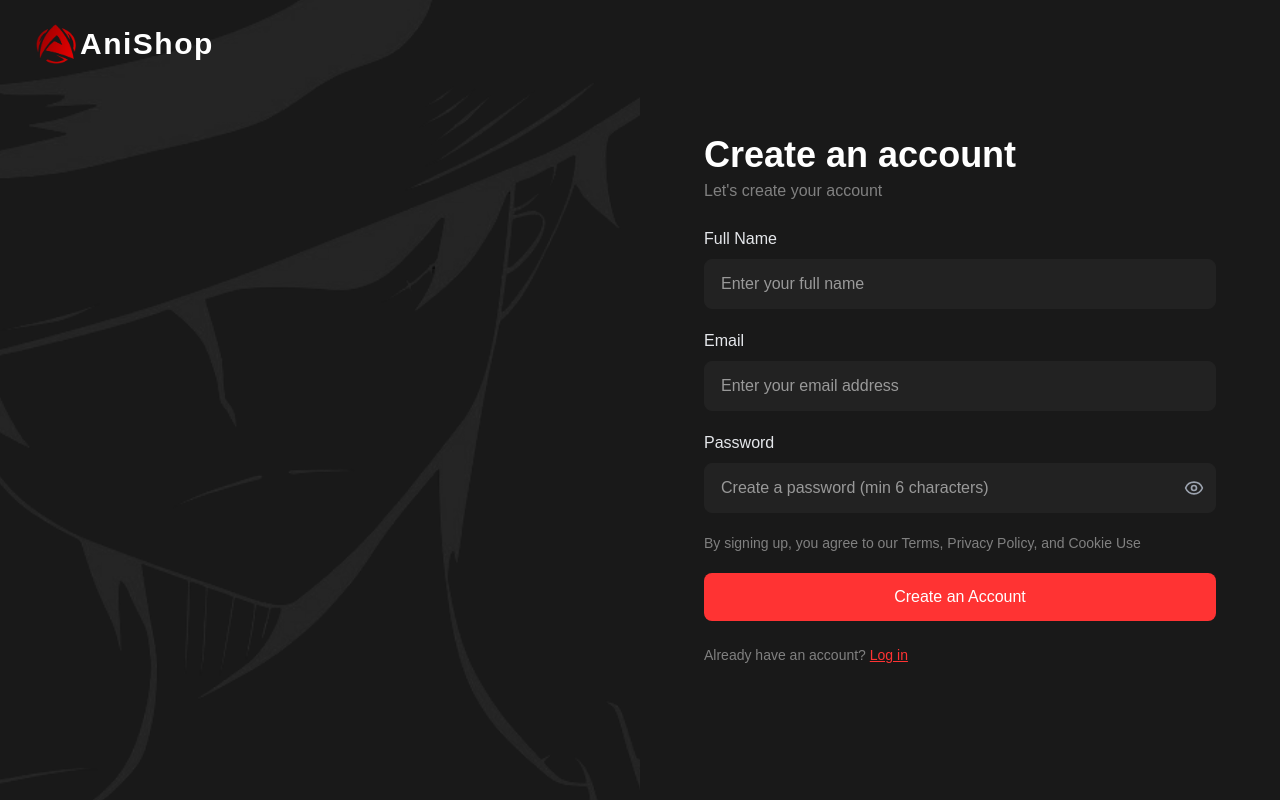
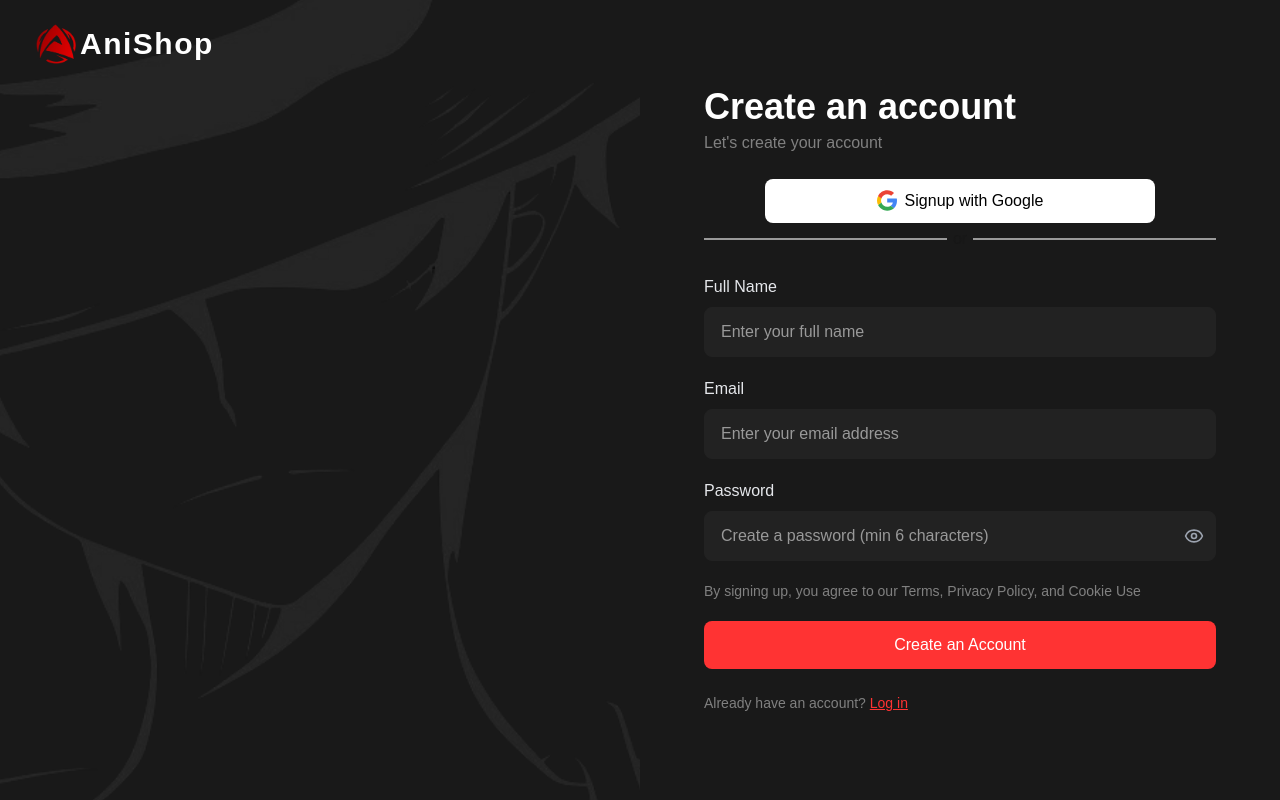
Before and after one commit to AniShop-org/web_app, a Next.js app: page /signup in a window 1280 px wide. Built offline with nearby package versions, Linux system fonts and the light colour scheme; no server answers.

Commit message:
added google login and signup

```diff
--- a/app/layout.js
+++ b/app/layout.js
@@ -1,6 +1,8 @@
 import localFont from "next/font/local";
 import "./globals.css";
 import { Suspense } from "react";
+import { GoogleOAuthProvider } from "@react-oauth/google";
+
 
 const geistSans = localFont({
   src: "./fonts/GeistVF.woff",
@@ -29,9 +31,11 @@ export default function RootLayout({ children }) {
       <body
         className={`${geistSans.variable} ${geistMono.variable} antialiased bg-[#191919]`}
       >
-        <Suspense>
-          {children}
-        </Suspense>
+        <GoogleOAuthProvider clientId={`${process.env.NEXT_PUBLIC_GOOGLE_CLIENT_ID}`}>
+          <Suspense>
+            {children}
+          </Suspense>
+        </GoogleOAuthProvider>
       </body>
     </html>
   );
--- a/app/search/page.js
+++ b/app/search/page.js
@@ -168,7 +168,7 @@ export default function SearchResults() {
               <>
                   <div className="flex md:gap-4 gap-2">
                   <button
-                    onClick={() => router.push('/')}
+                    onClick={() => router.back()}
                     className="pr-2 py-2 text-sm text-white rounded-lg flex items-center gap-2"
                   >
                       <svg xmlns="http://www.w3.org/2000/svg" className="h-5 w-4 sm:h-6 sm:w-5" fill="none" viewBox="0 0 24 24" stroke="currentColor">
--- a/app/signup/page.js
+++ b/app/signup/page.js
@@ -5,6 +5,8 @@ import Link from "next/link";
 import { useEffect, useState } from "react";
 import { useRouter } from "next/navigation";
 import { Eye, EyeOff } from "lucide-react";
+import { useGoogleLogin } from "@react-oauth/google";
+import Swal from "sweetalert2";
 
 const validateEmail = (email) => {
     const emailRegex = /^[^\s@]+@[^\s@]+\.[^\s@]+$/;
@@ -118,6 +120,81 @@ export default function Signup() {
             setLoading(false);
         }
     };
+    const signUpWithGoogle = useGoogleLogin({
+        scope: 'openid email profile',
+        onSuccess: async (tokenResponse) => {
+            try {
+                setLoading(true)
+                const userInfo = await fetch(
+                    'https://www.googleapis.com/oauth2/v3/userinfo',
+                    {
+                        headers: {
+                            'Authorization': `Bearer ${tokenResponse.access_token}`,
+                        },
+                    }
+                );
+
+                const userData = await userInfo.json();
+
+
+                const googleUser = {
+                    email: userData.email,
+                    username: userData.name,
+                    profilePhoto: userData.picture,
+                };
+                try {
+
+                    const response = await fetch(
+                        "https://anishop-backend-test.onrender.com/api/v1/user/auth/signup",
+                        {
+                            method: "POST",
+                            headers: {
+                                "Content-Type": "application/json",
+                            },
+                            body: JSON.stringify({
+                                email: googleUser.email,
+                                username: googleUser.username,
+                                method: "google"
+                            }),
+                        }
+                    );
+
+                    const data = await response.json();
+                    if (response.ok) {
+                        localStorage.setItem('authToken', data.token);
+                        setTimeout(() => {
+                            Swal.fire({
+                                title: 'Signup Successful',
+                                text: 'You have successfully signed up.',
+                                icon: 'success',
+                                showConfirmButton: false,
+                                timer: 2000
+                            })
+                            router.push('/');
+
+                        }, 2000)
+                    } else {
+                        setError(data.message || "Signup failed");
+                    }
+                } catch (err) {
+                    setError("Something went wrong. Please try again.");
+                } finally {
+                    setLoading(false);
+                }
+
+            } catch (error) {
+                console.error('Error fetching user info:', error);
+                setError('Failed to get user information');
+            }
+        },
+        onError: (error) => {
+            console.error('Login Failed:', error);
+            setError('Google login failed');
+        }
+    });
+
+
+
 
     return (
         <div className="flex flex-col md:flex-row w-full min-h-screen bg-[#191919] relative">
@@ -178,6 +255,21 @@ export default function Signup() {
                             {error}
                         </div>
                     )}
+                    <div className="flex justify-center">
+                        <button className="bg-white text-black rounded-lg p-2.5 px-20 md:px-28 flex" onClick={signUpWithGoogle}>
+                            <div className="pr-2">
+                                <svg xmlns="http://www.w3.org/2000/svg" width="20" height="23" preserveAspectRatio="xMidYMid" viewBox="0 0 256 262" id="google">
+                                    <path fill="#4285F4" d="M255.878 133.451c0-10.734-.871-18.567-2.756-26.69H130.55v48.448h71.947c-1.45 12.04-9.283 30.172-26.69 42.356l-.244 1.622 38.755 30.023 2.685.268c24.659-22.774 38.875-56.282 38.875-96.027"></path>
+                                    <path fill="#34A853" d="M130.55 261.1c35.248 0 64.839-11.605 86.453-31.622l-41.196-31.913c-11.024 7.688-25.82 13.055-45.257 13.055-34.523 0-63.824-22.773-74.269-54.25l-1.531.13-40.298 31.187-.527 1.465C35.393 231.798 79.49 261.1 130.55 261.1"></path>
+                                    <path fill="#FBBC05" d="M56.281 156.37c-2.756-8.123-4.351-16.827-4.351-25.82 0-8.994 1.595-17.697 4.206-25.82l-.073-1.73L15.26 71.312l-1.335.635C5.077 89.644 0 109.517 0 130.55s5.077 40.905 13.925 58.602l42.356-32.782"></path>
+                                    <path fill="#EB4335" d="M130.55 50.479c24.514 0 41.05 10.589 50.479 19.438l36.844-35.974C195.245 12.91 165.798 0 130.55 0 79.49 0 35.393 29.301 13.925 71.947l42.211 32.783c10.59-31.477 39.891-54.251 74.414-54.251"></path>
+                                </svg>
+                            </div>
+                            Signup with Google</button>
+                    </div>
+                    <div className="flex items-center justify-center mb-6 mt-1 sm:gap-1.5 gap-1">
+                        <div className=" h-0.5 w-full bg-[#999999]" /> or <div className=" h-0.5 w-full bg-[#999999]" />
+                    </div>
 
                     <form onSubmit={handleSubmit} className="space-y-5 w-full">
                         <div>
--- a/package.json
+++ b/package.json
@@ -9,6 +9,7 @@
     "lint": "next lint"
   },
   "dependencies": {
+    "@react-oauth/google": "^0.12.1",
     "axios": "^1.7.9",
     "date-fns": "^4.1.0",
     "lucide-react": "^0.456.0",
```
Also changed, not shown: app/login/page.js (+89 -1 lines), 1 other file (tests, documents, lock files or other folders).
